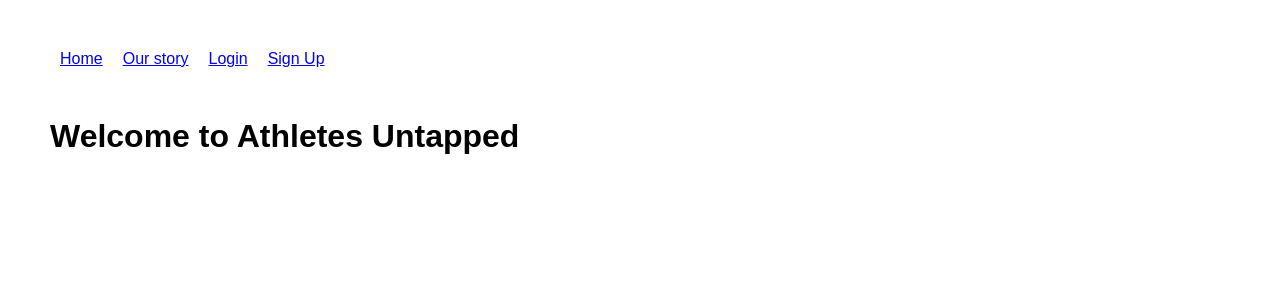
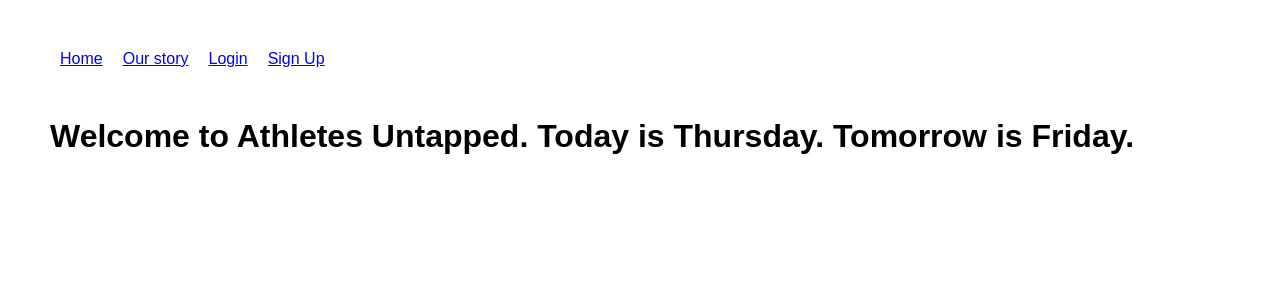
Before and after one commit to dylanhantula/core, a React (Create React App) app in the folder front-end/: page / in a window 1280 px wide. Shown: the top 300 px of the page. Built offline with nearby package versions, Linux system fonts and the light colour scheme; no server answers.

Commit message:
Meeting commit

```diff
--- a/front-end/src/components/Landing/Landing.js
+++ b/front-end/src/components/Landing/Landing.js
@@ -3,7 +3,7 @@
 const Landing = () => {
   return (
     <div>
-      <h1>Welcome to Athletes Untapped</h1>
+      <h1>Welcome to Athletes Untapped. Today is Thursday. Tomorrow is Friday.</h1>
     </div>
   );
 };
```
